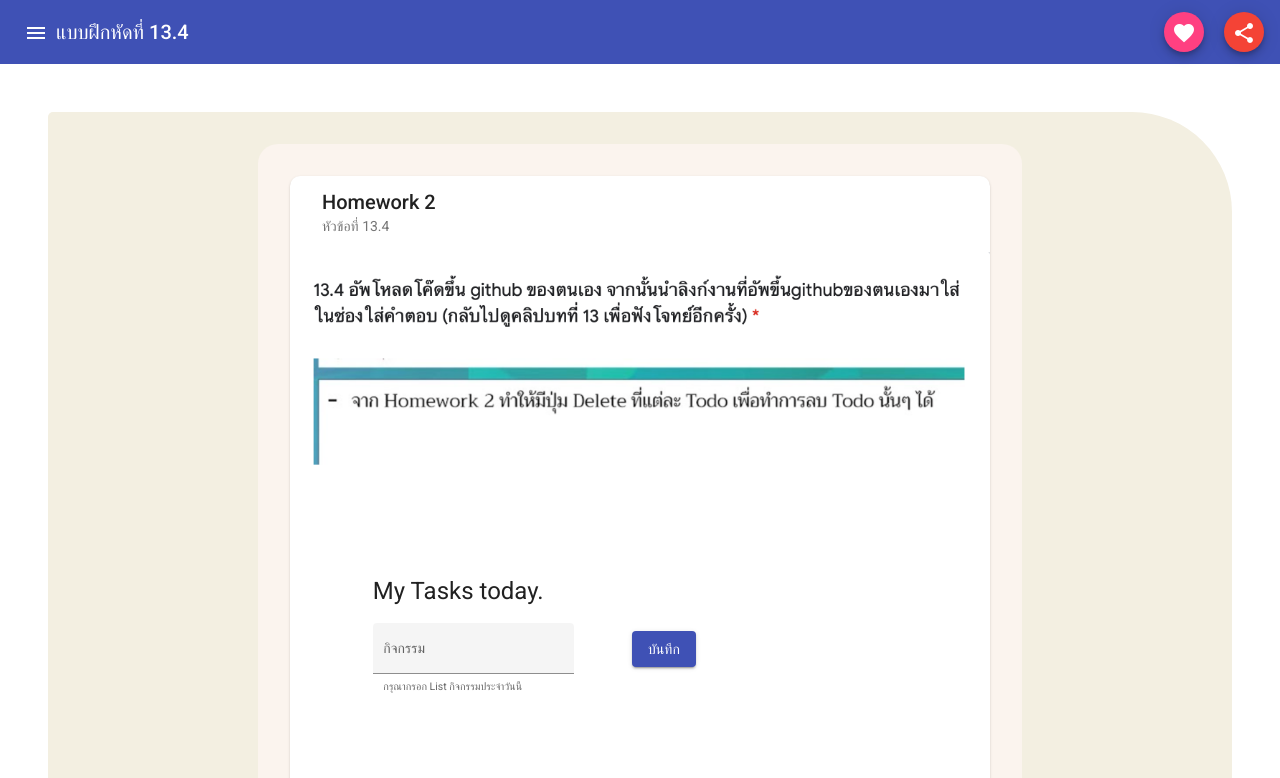
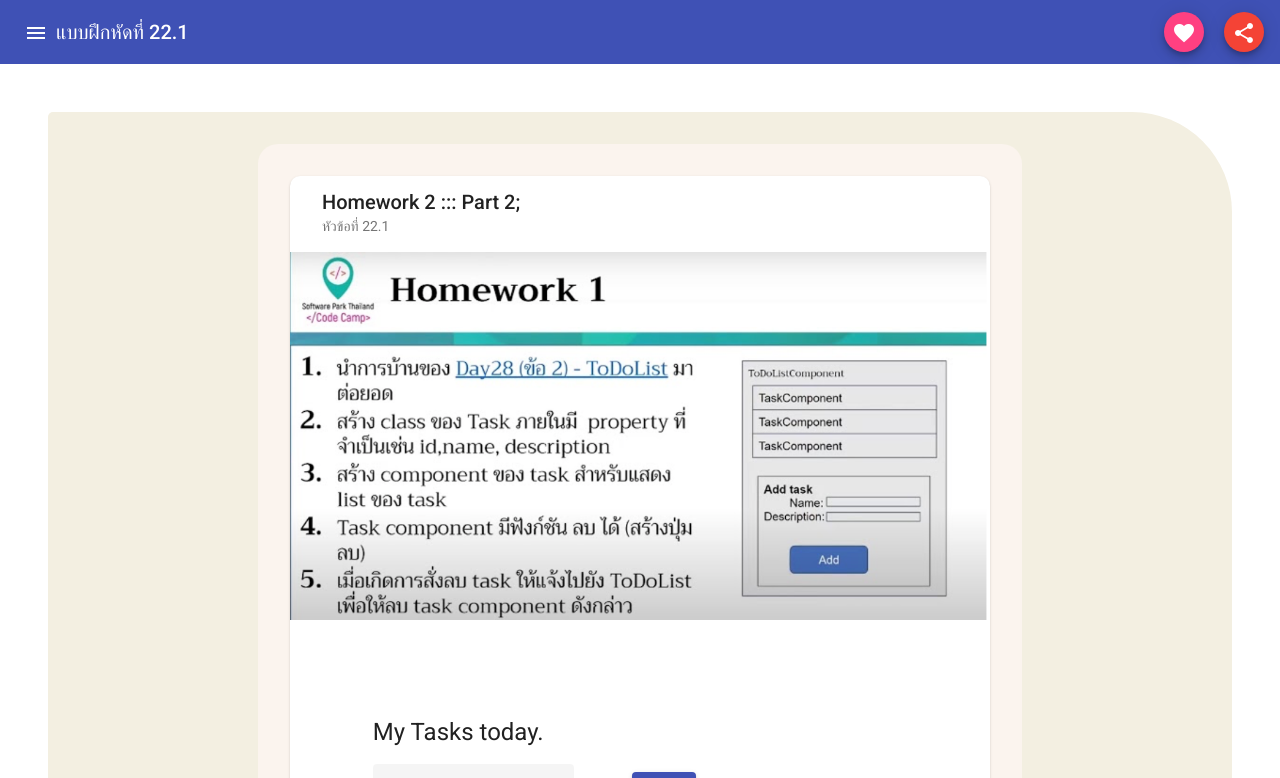
Before and after one commit to kritbovorn/ProjectAngular, an Angular app: page / in a window 1280 px wide. Shown: the top 778 px of the page. Built offline with nearby package versions, Linux system fonts and the light colour scheme.

Commit message:
edit head content for 22.1

```diff
--- a/src/app/body-content/body-content.component.html
+++ b/src/app/body-content/body-content.component.html
@@ -4,8 +4,8 @@
 
     <mat-card class="counting">
         <mat-card-header>
-            <mat-card-title>Homework 2</mat-card-title>
-            <mat-card-subtitle>หัวข้อที่ 13.4</mat-card-subtitle>
+            <mat-card-title>Homework 2 ::: Part 2;</mat-card-title>
+            <mat-card-subtitle>หัวข้อที่ 22.1</mat-card-subtitle>
         </mat-card-header>
 
         <!-- // Image -->
--- a/src/app/header/header.component.html
+++ b/src/app/header/header.component.html
@@ -5,7 +5,7 @@
             <button mat-icon-button class="example-icon">
                 <mat-icon>menu</mat-icon>
             </button>
-            <span>แบบฝึกหัดที่ 13.4</span>
+            <span>แบบฝึกหัดที่ 22.1</span>
         </div>
 
         <div class="toolBarRight">
```
Also changed, not shown: src/assets/img/image.png.
